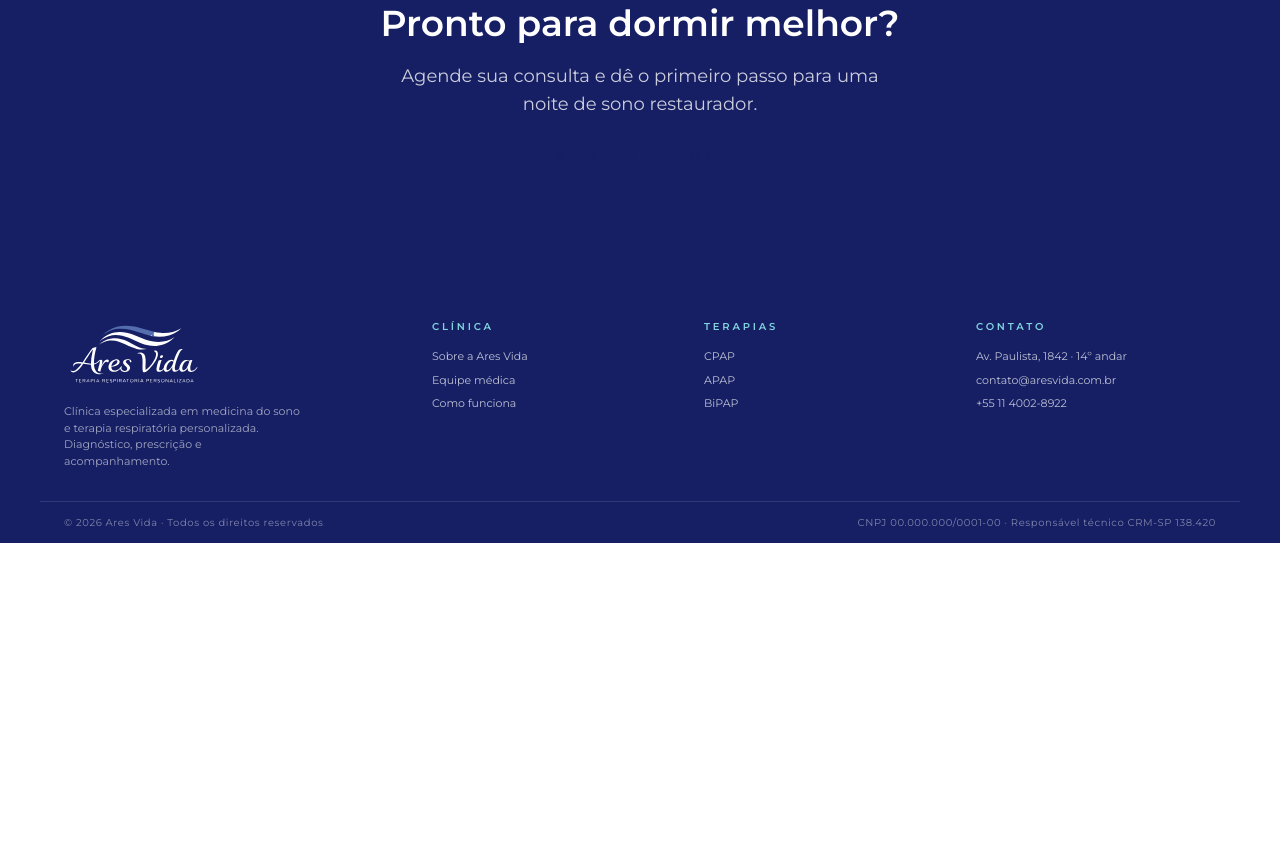
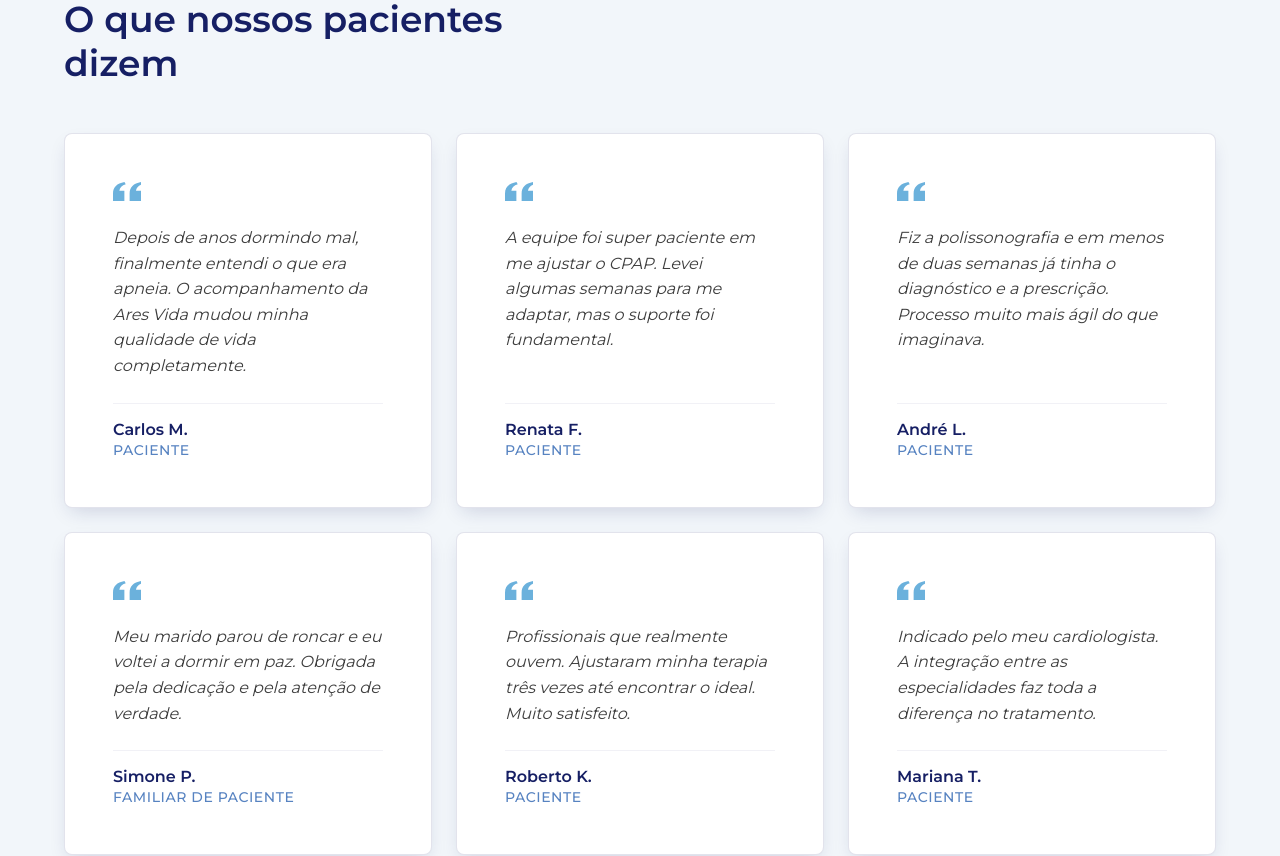
Before and after one commit to FernandoAzevedo1971/AresVida_site_completo, a Next.js app: page / in a window 1280 px wide. Shown: the part 3140-3996 px from the top of the page. Before the commit the page ends 3683 px from the top, so only its background shows below. Built offline with nearby package versions, Linux system fonts and the light colour scheme.

Commit message:
feat: seção de depoimentos na home

```diff
--- a/src/app/page.tsx
+++ b/src/app/page.tsx
@@ -4,6 +4,7 @@ import Button from '@/components/Button/Button'
 import SectionEyebrow from '@/components/SectionEyebrow/SectionEyebrow'
 import TerapiaCard from '@/components/TerapiaCard/TerapiaCard'
 import TeamCard from '@/components/TeamCard/TeamCard'
+import Testimonials from '@/components/Testimonials/Testimonials'
 import styles from './page.module.css'
 
 const terapias = [
@@ -84,6 +85,9 @@ export default function HomePage() {
         </div>
       </section>
 
+      {/* Depoimentos */}
+      <Testimonials />
+
       {/* CTA */}
       <section className={styles.ctaSection}>
         <div className={styles.container}>
--- /dev/null
+++ b/src/components/TestimonialCard/TestimonialCard.module.css
@@ -0,0 +1,50 @@
+/* src/components/TestimonialCard/TestimonialCard.module.css */
+.card {
+  background: var(--av-branco);
+  border: 1px solid var(--av-hairline);
+  border-radius: var(--av-radius-md);
+  padding: var(--av-sp-7);
+  display: flex;
+  flex-direction: column;
+  gap: var(--av-sp-5);
+  box-shadow: var(--av-shadow-card);
+  margin: 0;
+}
+
+.quoteIcon {
+  width: 28px;
+  height: auto;
+  color: var(--av-ceu);
+  flex-shrink: 0;
+}
+
+.quote {
+  font-size: var(--av-fs-body-sm);
+  line-height: var(--av-lh-base);
+  color: var(--av-grafite);
+  font-style: italic;
+  margin: 0;
+  flex: 1;
+}
+
+.caption {
+  display: flex;
+  flex-direction: column;
+  gap: 2px;
+  border-top: 1px solid var(--av-hairline-soft);
+  padding-top: var(--av-sp-4);
+}
+
+.name {
+  font-weight: var(--av-fw-semibold);
+  font-size: var(--av-fs-body-sm);
+  color: var(--av-marinho);
+}
+
+.role {
+  font-size: var(--av-fs-support);
+  color: var(--av-cobalto);
+  font-weight: var(--av-fw-medium);
+  letter-spacing: 0.04em;
+  text-transform: uppercase;
+}
--- /dev/null
+++ b/src/components/TestimonialCard/TestimonialCard.tsx
@@ -0,0 +1,26 @@
+// src/components/TestimonialCard/TestimonialCard.tsx
+import styles from './TestimonialCard.module.css'
+
+type TestimonialCardProps = {
+  quote: string
+  name: string
+  role?: string
+}
+
+export default function TestimonialCard({ quote, name, role = 'Paciente' }: TestimonialCardProps) {
+  return (
+    <figure className={styles.card}>
+      <svg className={styles.quoteIcon} viewBox="0 0 32 22" fill="none" aria-hidden="true">
+        <path
+          d="M0 22V13.273C0 5.909 4.364 1.636 13.09 0l1.456 2.545C10.182 3.818 7.818 6.182 7.273 10H13V22H0Zm19 0V13.273C19 5.909 23.364 1.636 32.09 0l1.456 2.545c-4.364 1.273-6.728 3.637-7.273 7.455H32V22H19Z"
+          fill="currentColor"
+        />
+      </svg>
+      <blockquote className={styles.quote}>{quote}</blockquote>
+      <figcaption className={styles.caption}>
+        <span className={styles.name}>{name}</span>
+        <span className={styles.role}>{role}</span>
+      </figcaption>
+    </figure>
+  )
+}
--- /dev/null
+++ b/src/components/Testimonials/Testimonials.module.css
@@ -0,0 +1,33 @@
+/* src/components/Testimonials/Testimonials.module.css */
+.section {
+  padding: var(--av-sp-9) 0;
+  background: var(--av-gelo);
+}
+
+.container {
+  max-width: var(--av-container);
+  margin: 0 auto;
+  padding: 0 var(--av-gutter);
+}
+
+.head {
+  max-width: 560px;
+  margin-bottom: var(--av-sp-7);
+  display: flex;
+  flex-direction: column;
+  gap: var(--av-sp-3);
+}
+
+.grid {
+  display: grid;
+  grid-template-columns: repeat(3, 1fr);
+  gap: var(--av-sp-5);
+}
+
+@media (max-width: 1024px) {
+  .grid { grid-template-columns: repeat(2, 1fr); }
+}
+
+@media (max-width: 640px) {
+  .grid { grid-template-columns: 1fr; }
+}
--- /dev/null
+++ b/src/components/Testimonials/Testimonials.tsx
@@ -0,0 +1,50 @@
+// src/components/Testimonials/Testimonials.tsx
+import SectionEyebrow from '@/components/SectionEyebrow/SectionEyebrow'
+import TestimonialCard from '@/components/TestimonialCard/TestimonialCard'
+import styles from './Testimonials.module.css'
+
+const depoimentos = [
+  {
+    quote: 'Depois de anos dormindo mal, finalmente entendi o que era apneia. O acompanhamento da Ares Vida mudou minha qualidade de vida completamente.',
+    name: 'Carlos M.',
+  },
+  {
+    quote: 'A equipe foi super paciente em me ajustar o CPAP. Levei algumas semanas para me adaptar, mas o suporte foi fundamental.',
+    name: 'Renata F.',
+  },
+  {
+    quote: 'Fiz a polissonografia e em menos de duas semanas já tinha o diagnóstico e a prescrição. Processo muito mais ágil do que imaginava.',
+    name: 'André L.',
+  },
+  {
+    quote: 'Meu marido parou de roncar e eu voltei a dormir em paz. Obrigada pela dedicação e pela atenção de verdade.',
+    name: 'Simone P.',
+    role: 'Familiar de paciente',
+  },
+  {
+    quote: 'Profissionais que realmente ouvem. Ajustaram minha terapia três vezes até encontrar o ideal. Muito satisfeito.',
+    name: 'Roberto K.',
+  },
+  {
+    quote: 'Indicado pelo meu cardiologista. A integração entre as especialidades faz toda a diferença no tratamento.',
+    name: 'Mariana T.',
+  },
+]
+
+export default function Testimonials() {
+  return (
+    <section className={styles.section}>
+      <div className={styles.container}>
+        <div className={styles.head}>
+          <SectionEyebrow>Depoimentos</SectionEyebrow>
+          <h2>O que nossos pacientes dizem</h2>
+        </div>
+        <div className={styles.grid}>
+          {depoimentos.map((d) => (
+            <TestimonialCard key={d.name} {...d} />
+          ))}
+        </div>
+      </div>
+    </section>
+  )
+}
```
